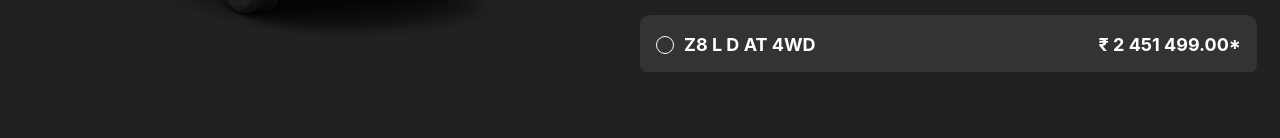
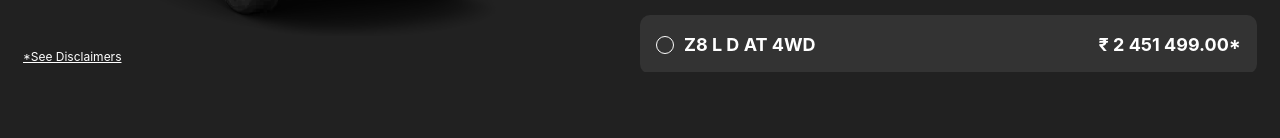
Before and after one commit to nilesh01011/scorpio-n, a React (Create React App) app: page / in a window 1280 px wide. Shown: the part 445-583 px from the top of the page. Built offline with nearby package versions, Linux system fonts and the light colour scheme.

Commit message:
see disclaimer added to home page

```diff
--- a/src/components/ProductDetails.js
+++ b/src/components/ProductDetails.js
@@ -93,6 +93,11 @@ function ProductDetails() {
                                 <img src={setImages} alt="product-img" className='w-full h-full md:object-contain object-cover' />
                             </div>
                         </div>
+
+                        {/* disclaimers */}
+                        <span className={`underline text-[12px] cursor-pointer`}>
+                            *See Disclaimers
+                        </span>
                     </div>
                     {/* right side select configurations */}
                     {/* h-[360px] */}
```
